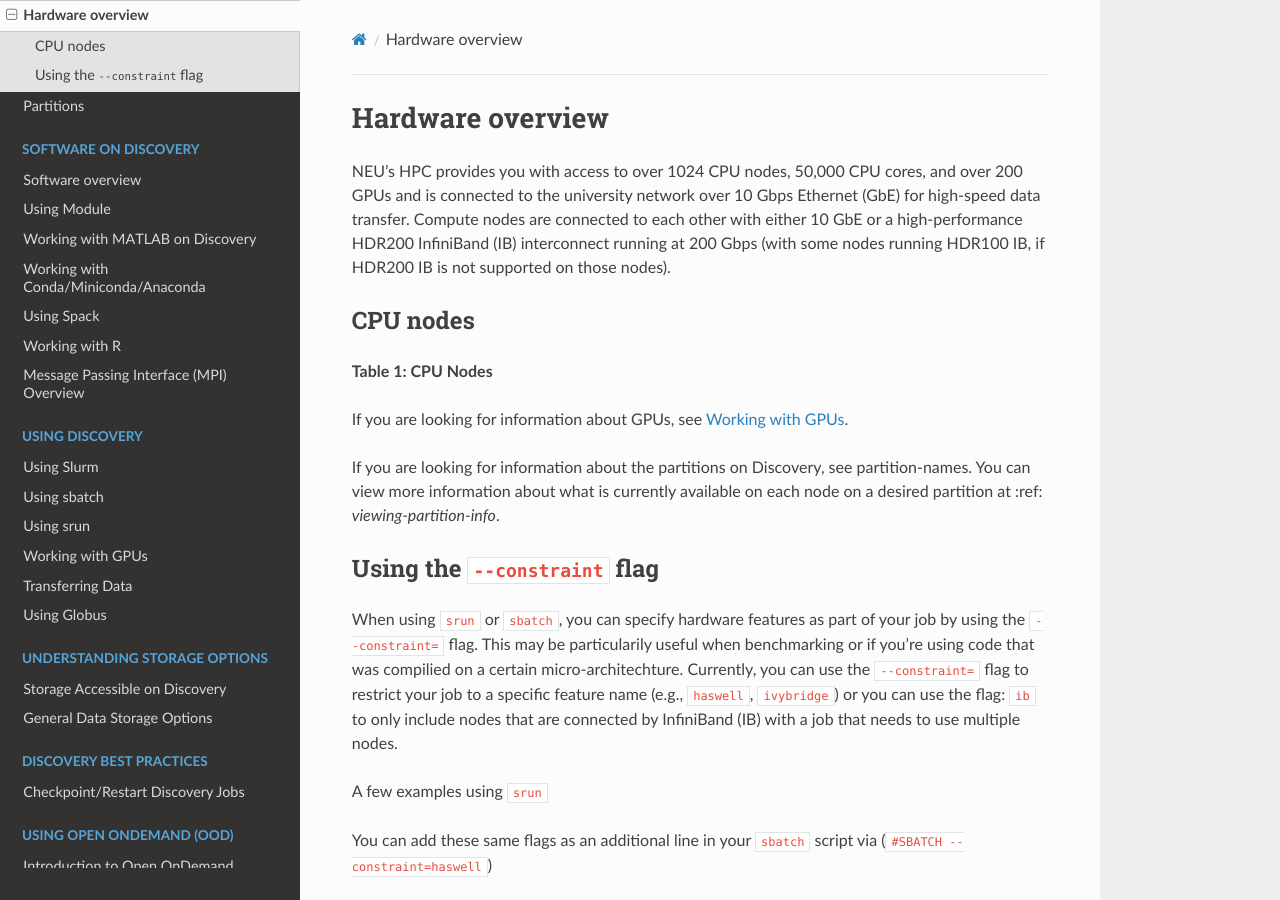
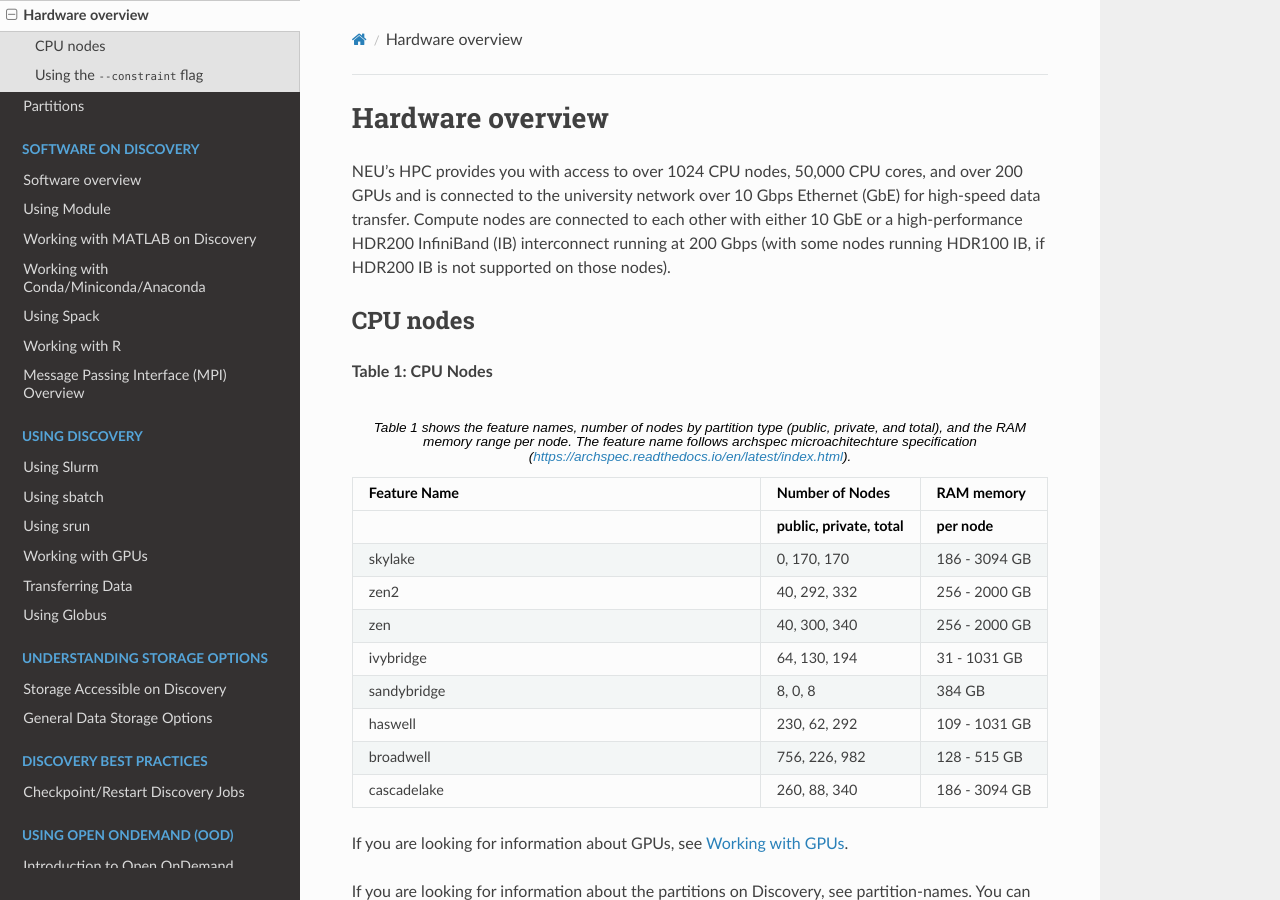
Before and after one commit to northeastern-rc/rc-public-documentation, a Sphinx documentation site: the page built from docs/source/hardware/hardware_overview.rst, in a window 1280 px wide and 900 px high. Built offline with Sphinx 7.4.7 and the Read the Docs theme 2.0.0, drawn with Linux system fonts in a browser that asks for light colours.

Commit message:
fixed table caption

```diff
--- a/docs/source/hardware/hardware_overview.rst
+++ b/docs/source/hardware/hardware_overview.rst
@@ -13,15 +13,15 @@
 **Table 1: CPU Nodes**
 
 .. list-table:: Table 1 shows the feature names, number of nodes by partition type (public, private, and total), and the RAM memory range per node. The feature name follows archspec microachitechture specification (https://archspec.readthedocs.io/en/latest/index.html).
-
   :widths: 30 10 5
   :header-rows: 2
 
   * - Feature Name
     - Number of Nodes
-        - (public, private, total)
     - RAM memory
-        - (per node)
+  * -
+    - public, private, total
+    - per node
   * - skylake
     - 0, 170, 170
     - 186 - 3094 GB
```
